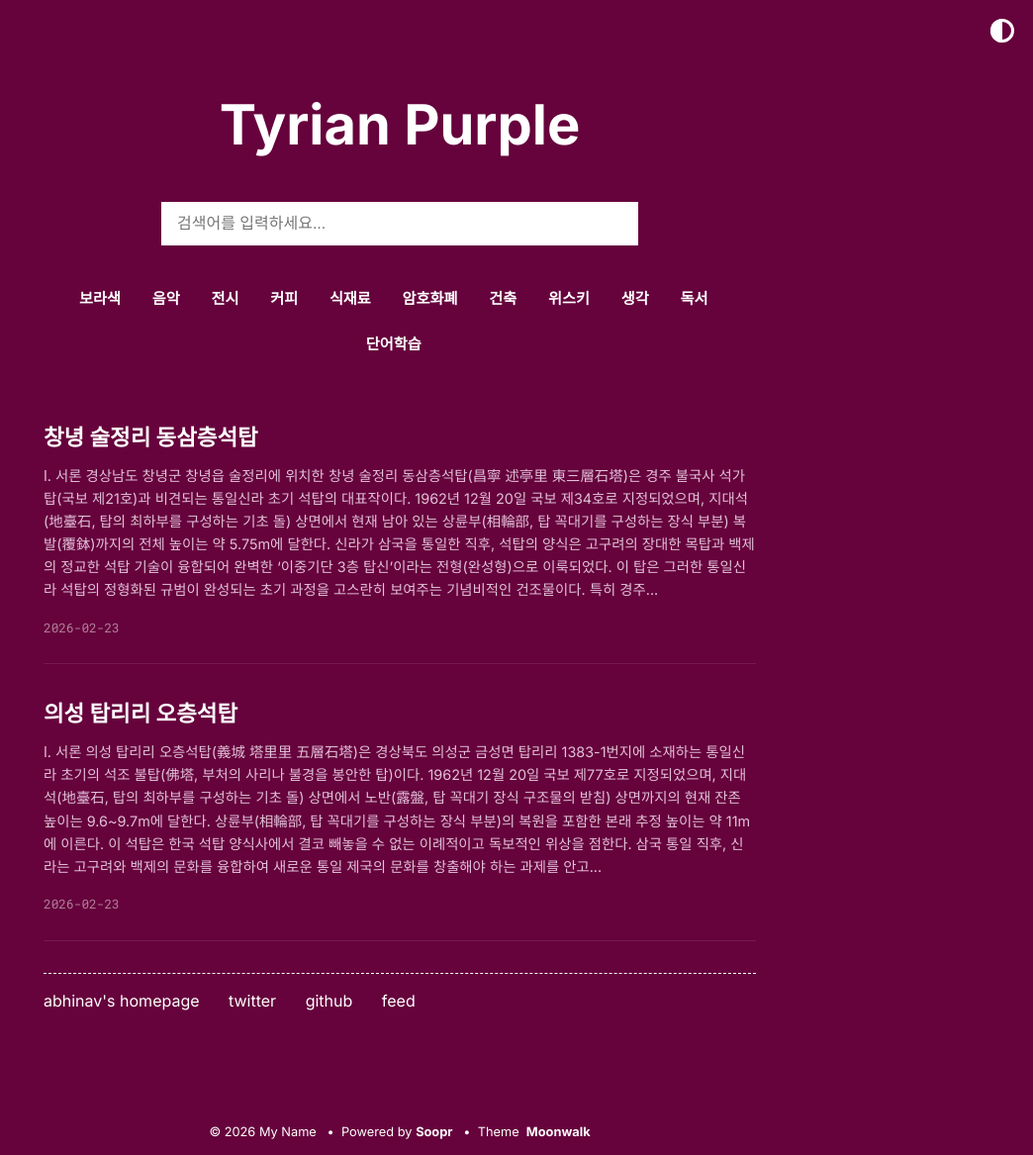
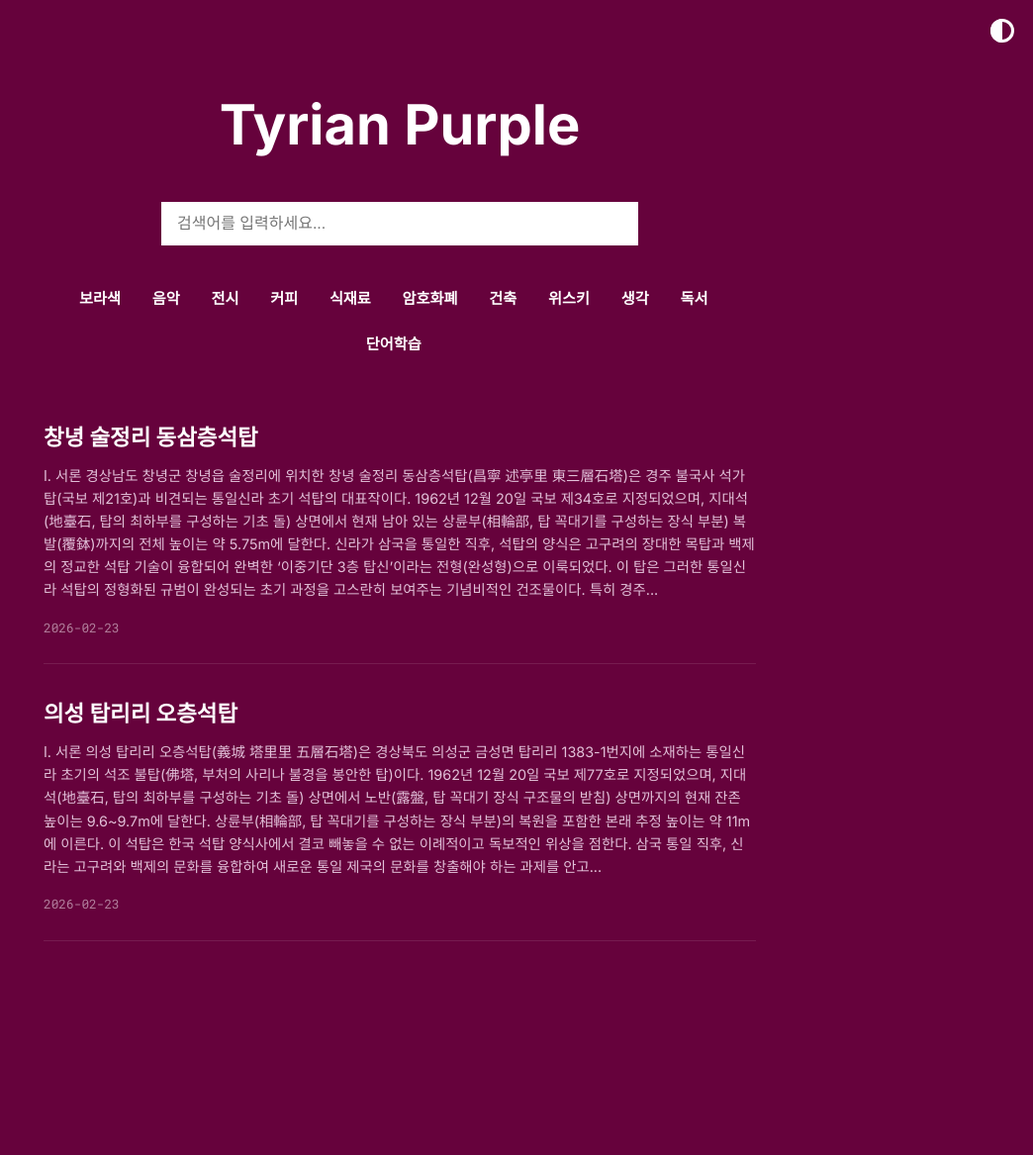
Before and after one commit to borapurpleviolet/borapurpleviolet.github.io, a Jekyll site: the page built from index.md, in a window 1280 px wide. Shown: the whole page at 99% size, without its empty margins (236-1280 px from the left). Built offline with Jekyll 4.4.1, drawn with Linux system fonts in a browser that asks for light colours; some web fonts are replaced; comment, search, counter and statistics services are not loaded; after the commit the page ends 1066 px from its top, so only the background shows below that.

Commit message:
style: remove footer links and credits

```diff
--- a/_config.yml
+++ b/_config.yml
@@ -22,8 +22,8 @@ theme_config:
   date_format: "%Y-%m-%d" # customize how date is formatted
   show_description: true # show blog description
   show_navbar: true # show horizontal navbar
-  show_footer: true # show footer links in home page,add in _data/home.yml
-  show_copyright: true # show copyright notice in footer
+  show_footer: false # show footer links in home page,add in _data/home.yml
+  show_copyright: false # show copyright notice in footer
   # following keys are using to create home layout
   show_projects: false # show projects as cards, add in _data/home.yml
   show_blog: true # show blog posts added in _posts
@@ -39,7 +39,7 @@ theme_config:
     title_old_projects: Old Projects
 
 soopr:
-  publish_token: "" # sign up at https://www.soopr.co to get your publish token and personalize share and reaction options
+  publish_token: false # sign up at https://www.soopr.co to get your publish token and personalize share and reaction options
 
 highlighter: rouge
 
--- a/_layouts/default.html
+++ b/_layouts/default.html
@@ -12,19 +12,7 @@
       {% include toggle_theme_button.html %}
       {% endif %}
       <div class="credits">
-        {%- if site.theme_config.show_copyright == true -%}
-        &copy;&nbsp;{{ "now" | date: "%Y" }}&nbsp;{{site.author}}
-        &nbsp;
-        •
-        &nbsp;
-        {%- endif -%}
-        {%- if site.soopr -%}
-        Powered by <a href="https://www.soopr.co" target="_blank" rel="noreferrer">Soopr</a>
-        &nbsp;
-        •
-        &nbsp;
-        {%- endif -%}
-        Theme&nbsp; <a href="https://github.com/abhinavs/moonwalk" target="_blank" rel="noreferrer">Moonwalk</a>
+        <!-- 하단 크레딧/푸터 영역 사용자 요청으로 숨김 처리 -->
       </div>
     </div>
   </main>
```
